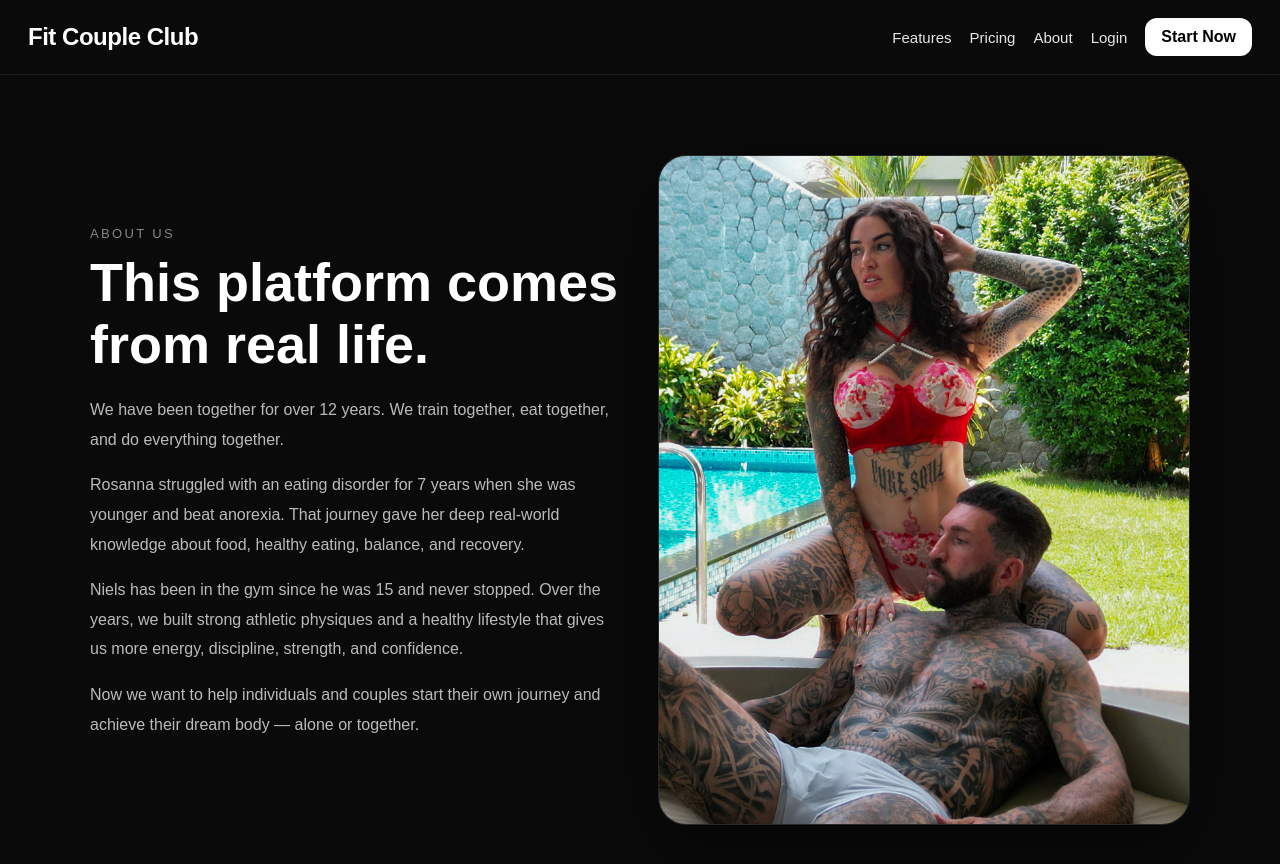
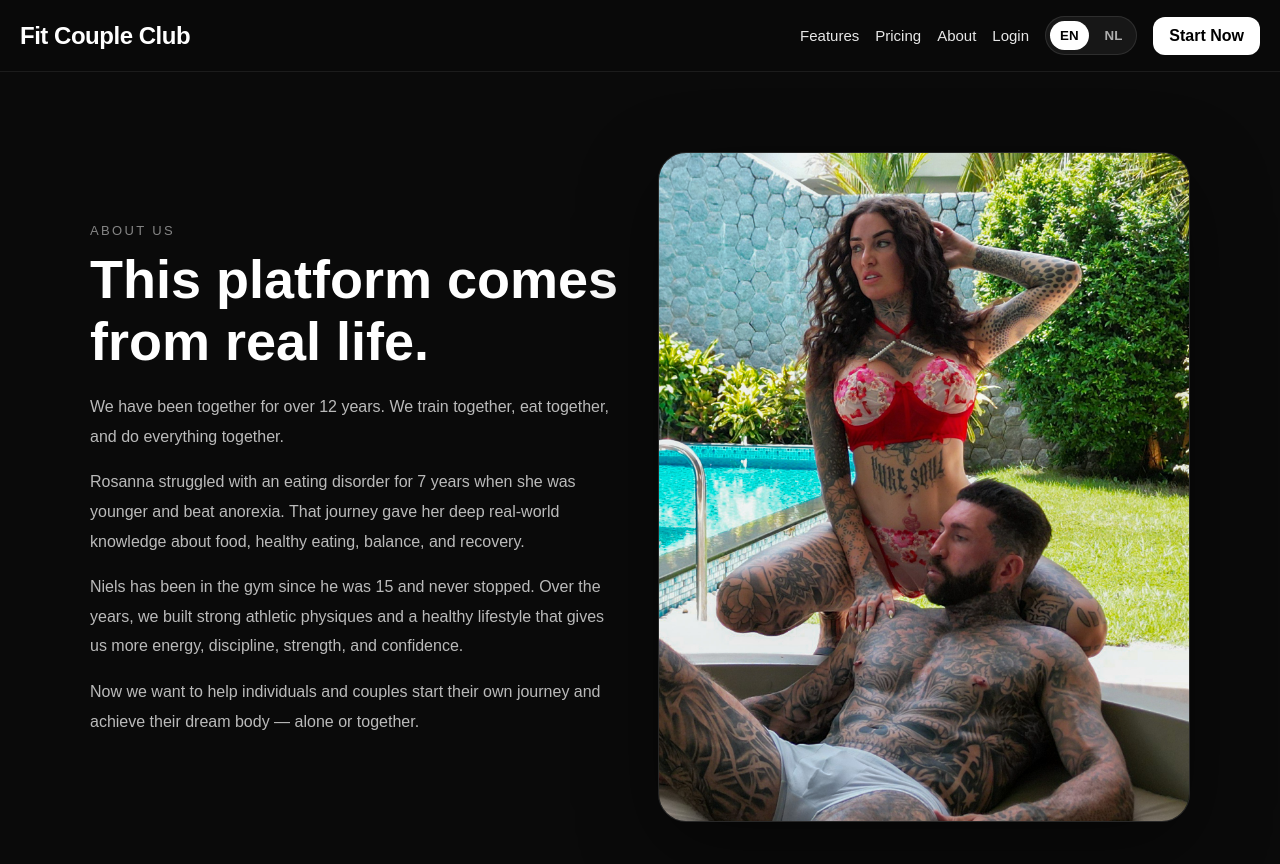
Before and after one commit to nielsvdz-ops/fit-couple-club, a Next.js app: page /about in a window 1280 px wide. Shown: the top 864 px of the page. Built offline with nearby package versions, Linux system fonts and the light colour scheme.

Commit message:
Update Navbar.js

```diff
--- a/components/Navbar.js
+++ b/components/Navbar.js
@@ -1,49 +1,88 @@
+"use client";
+
+import { useState } from "react";
+import LanguageToggle from "./LanguageToggle";
+import { useLanguage } from "../lib/useLanguage";
+
+const labels = {
+  en: {
+    features: "Features",
+    pricing: "Pricing",
+    about: "About",
+    login: "Login",
+    start: "Start Now",
+  },
+  nl: {
+    features: "Functies",
+    pricing: "Prijzen",
+    about: "Over ons",
+    login: "Inloggen",
+    start: "Start Nu",
+  },
+};
+
 export default function Navbar() {
+  const [open, setOpen] = useState(false);
+  const { language } = useLanguage();
+  const t = labels[language] || labels.en;
+
   return (
-    <header
-      style={{
-        padding: "18px 28px",
-        borderBottom: "1px solid rgba(255,255,255,0.08)",
-        display: "flex",
-        justifyContent: "space-between",
-        alignItems: "center",
-        position: "sticky",
-        top: 0,
-        background: "rgba(10,10,10,0.9)",
-        backdropFilter: "blur(10px)",
-        zIndex: 50,
-      }}
-    >
-      <a
-        href="/"
-        style={{
-          fontSize: "24px",
-          fontWeight: "800",
-          color: "white",
-          textDecoration: "none",
-          letterSpacing: "-0.02em",
-        }}
-      >
+    <header style={header}>
+      <a href="/" style={brand}>
         Fit Couple Club
       </a>
 
+      <button type="button" onClick={() => setOpen(!open)} style={menuButton}>
+        ☰
+      </button>
+
       <nav style={navWrap}>
-        <a href="/#features" style={navLink}>Features</a>
-        <a href="/#pricing" style={navLink}>Pricing</a>
-        <a href="/about" style={navLink}>About</a>
-        <a href="/login" style={navLink}>Login</a>
+        <a href="/#features" style={navLink}>{t.features}</a>
+        <a href="/pricing" style={navLink}>{t.pricing}</a>
+        <a href="/about" style={navLink}>{t.about}</a>
+        <a href="/login" style={navLink}>{t.login}</a>
+        <LanguageToggle />
+        <a href="/signup" style={ctaPrimary}>{t.start}</a>
+      </nav>
 
-        <a href="/signup" style={ctaPrimary}>
-          Start Now
-        </a>
-      </nav>
+      {open && (
+        <div style={mobileMenu}>
+          <a href="/#features" style={mobileLink} onClick={() => setOpen(false)}>{t.features}</a>
+          <a href="/pricing" style={mobileLink} onClick={() => setOpen(false)}>{t.pricing}</a>
+          <a href="/about" style={mobileLink} onClick={() => setOpen(false)}>{t.about}</a>
+          <a href="/login" style={mobileLink} onClick={() => setOpen(false)}>{t.login}</a>
+          <LanguageToggle />
+          <a href="/signup" style={mobileCta} onClick={() => setOpen(false)}>{t.start}</a>
+        </div>
+      )}
     </header>
   );
 }
 
+const header = {
+  padding: "16px 20px",
+  borderBottom: "1px solid rgba(255,255,255,0.08)",
+  display: "flex",
+  justifyContent: "space-between",
+  alignItems: "center",
+  position: "sticky",
+  top: 0,
+  background: "rgba(10,10,10,0.94)",
+  backdropFilter: "blur(10px)",
+  zIndex: 50,
+};
+
+const brand = {
+  fontSize: "clamp(20px, 4vw, 24px)",
+  fontWeight: "900",
+  color: "white",
+  textDecoration: "none",
+  letterSpacing: "-0.02em",
+};
+
 const navWrap = {
   display: "flex",
-  gap: "18px",
+  gap: "16px",
   alignItems: "center",
   flexWrap: "wrap",
 };
@@ -61,5 +100,60 @@ const ctaPrimary = {
   padding: "10px 16px",
   borderRadius: "12px",
   textDecoration: "none",
-  fontWeight: "700",
+  fontWeight: "800",
 };
+
+const menuButton = {
+  display: "none",
+  background: "rgba(255,255,255,0.08)",
+  color: "white",
+  border: "1px solid rgba(255,255,255,0.12)",
+  borderRadius: "12px",
+  padding: "10px 13px",
+  fontSize: "20px",
+  cursor: "pointer",
+};
+
+const mobileMenu = {
+  position: "absolute",
+  top: "64px",
+  left: "12px",
+  right: "12px",
+  display: "grid",
+  gap: "10px",
+  padding: "14px",
+  borderRadius: "18px",
+  background: "#0b0b0b",
+  border: "1px solid rgba(255,255,255,0.1)",
+  boxShadow: "0 20px 60px rgba(0,0,0,0.45)",
+};
+
+const mobileLink = {
+  color: "white",
+  textDecoration: "none",
+  padding: "12px",
+  borderRadius: "12px",
+  background: "rgba(255,255,255,0.04)",
+  fontWeight: "800",
+};
+
+const mobileCta = {
+  ...mobileLink,
+  background: "white",
+  color: "black",
+  textAlign: "center",
+};
+
+if (typeof window !== "undefined") {
+  const style = document.createElement("style");
+  style.innerHTML = `
+    @media (max-width: 760px) {
+      header nav { display: none !important; }
+      header button { display: block !important; }
+    }
+  `;
+  if (!document.getElementById("fit-navbar-mobile-css")) {
+    style.id = "fit-navbar-mobile-css";
+    document.head.appendChild(style);
+  }
+}
```
